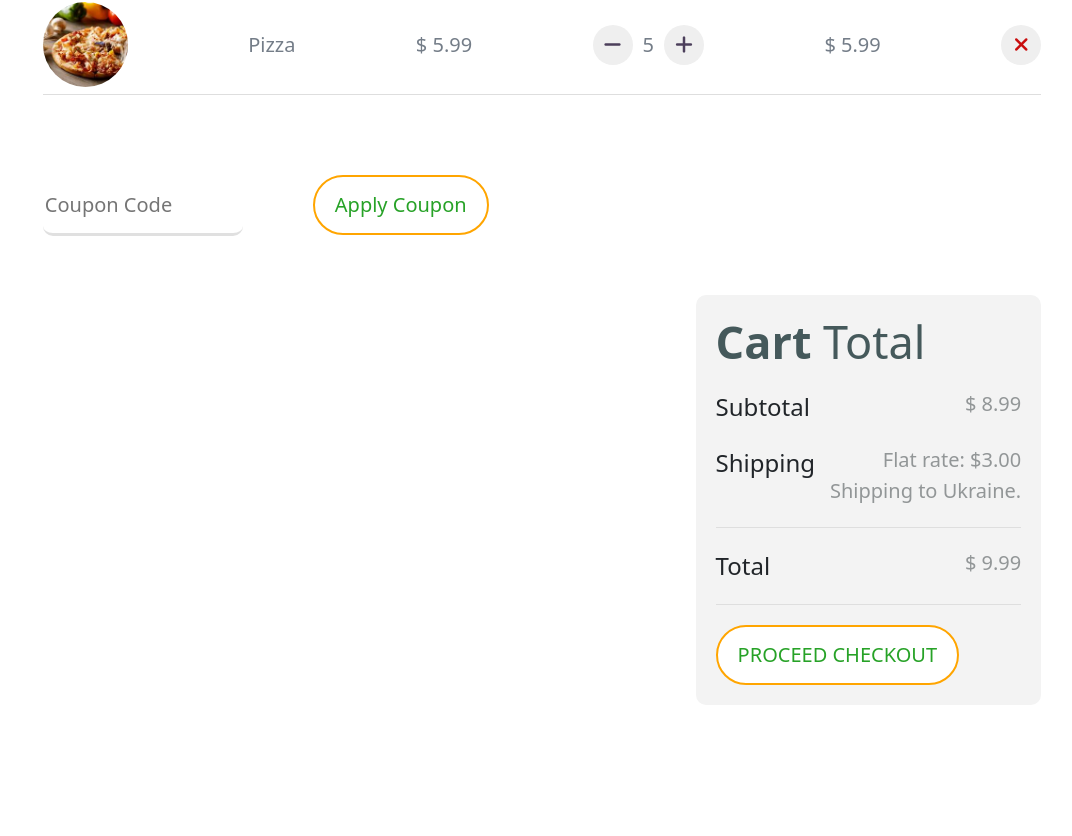
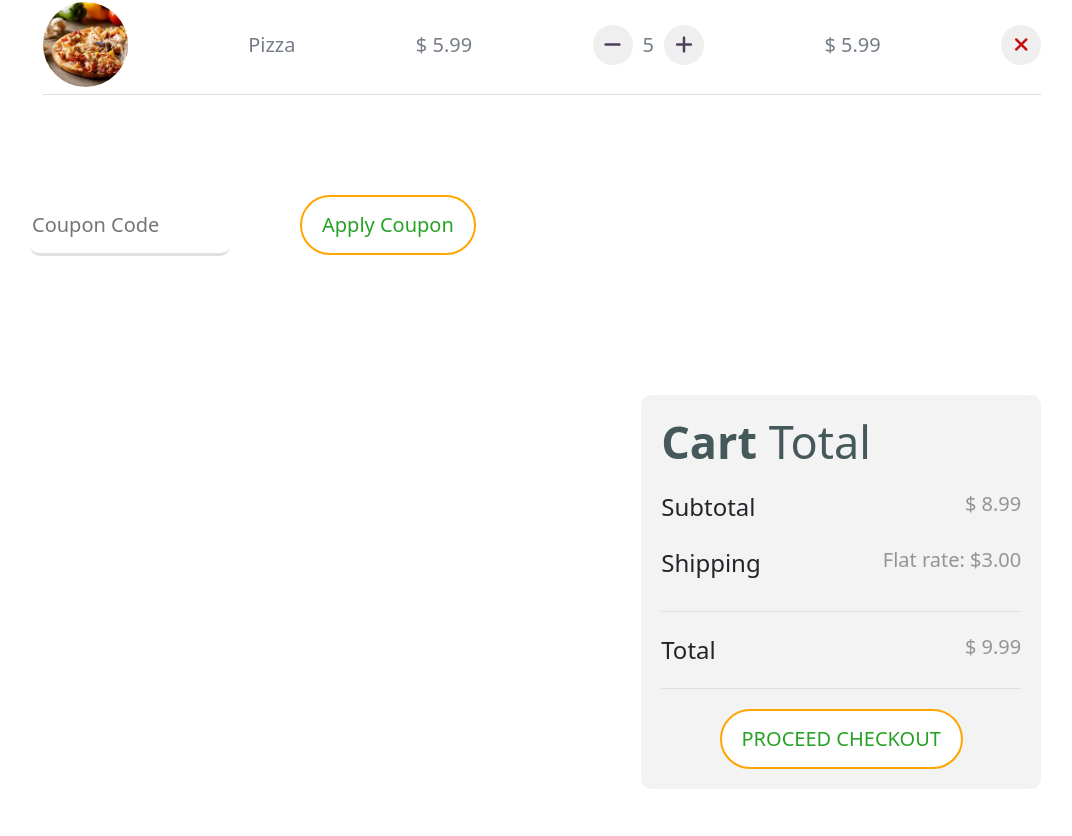
Before and after one commit to RahulJangra79/eatables, a React (Create React App) app: page /Cart in a window 1280 px wide. Shown: the part 664-1500 px from the top of the page, without its empty margins (98-1170 px from the left). Built offline with nearby package versions, Linux system fonts and the light colour scheme.

Commit message:
changes done

```diff
--- a/src/components/Cart.css
+++ b/src/components/Cart.css
@@ -23,6 +23,7 @@
     height: auto;
     width: 100%;
     margin-top: 100px;
+    margin-bottom: 100px;
 }
 .qty-no{
     padding: 0 10px;
@@ -82,9 +83,13 @@
 }
 
 .cart-section-3{
-    margin-top: 80px;
-    margin-left: 11%;
-    float: left;
+    height: 100px;
+    margin: 0 10%;
+    text-align: left;
+
+    @media only screen and (max-width: 1100px){
+        text-align: center;
+    }
 }
 
 .input-field{
@@ -97,6 +102,10 @@
     font-size: 20px;
     font-weight: 500;
     margin-right: 70px;
+
+    @media only screen and (max-width: 600px){
+        margin-right: 0px;
+    }
 }
 
 .coupon{
@@ -123,8 +132,17 @@
     background-color: #f3f3f3;
     height: auto;
     width: 27%;
-    margin: 200px 11% 150px auto;
+    min-width: 400px;
+    margin: 100px 11% 150px auto;
     border-radius: 10px;
+
+    @media only screen and (max-width: 1100px){
+        margin: 50px auto;
+    }
+
+    @media only screen and (max-width: 500px){
+        min-width: 300px;
+    }
 }
 
 .cart-total{
@@ -156,11 +174,11 @@
     text-align: right;
     color: #929697;
 }
-.line-space{
-    line-height: 0px;
-}
 .total-price{
     font-size: 20px;
     text-align: right;
     color: #929697;
 }
+.proceed-checkout{
+    text-align: center;
+}
--- a/src/components/Cart.js
+++ b/src/components/Cart.js
@@ -51,14 +51,13 @@ const Cart = () => {
                         <div className="shipping">Shipping</div>
                         <div className="shipping-price">
                             <p> Flat rate: $3.00</p>
-                            <p className="line-space"> Shipping to Ukraine.</p>
                         </div>
                    </div>
                    <div className="cart-total-2 total-border">
                         <div className="total">Total</div>
                         <div className="total-price">$ 9.99</div>
                    </div>
-                   <div>
+                   <div className="proceed-checkout">
                         <button className="coupon">PROCEED CHECKOUT</button>
                     </div>
             </div>
```
